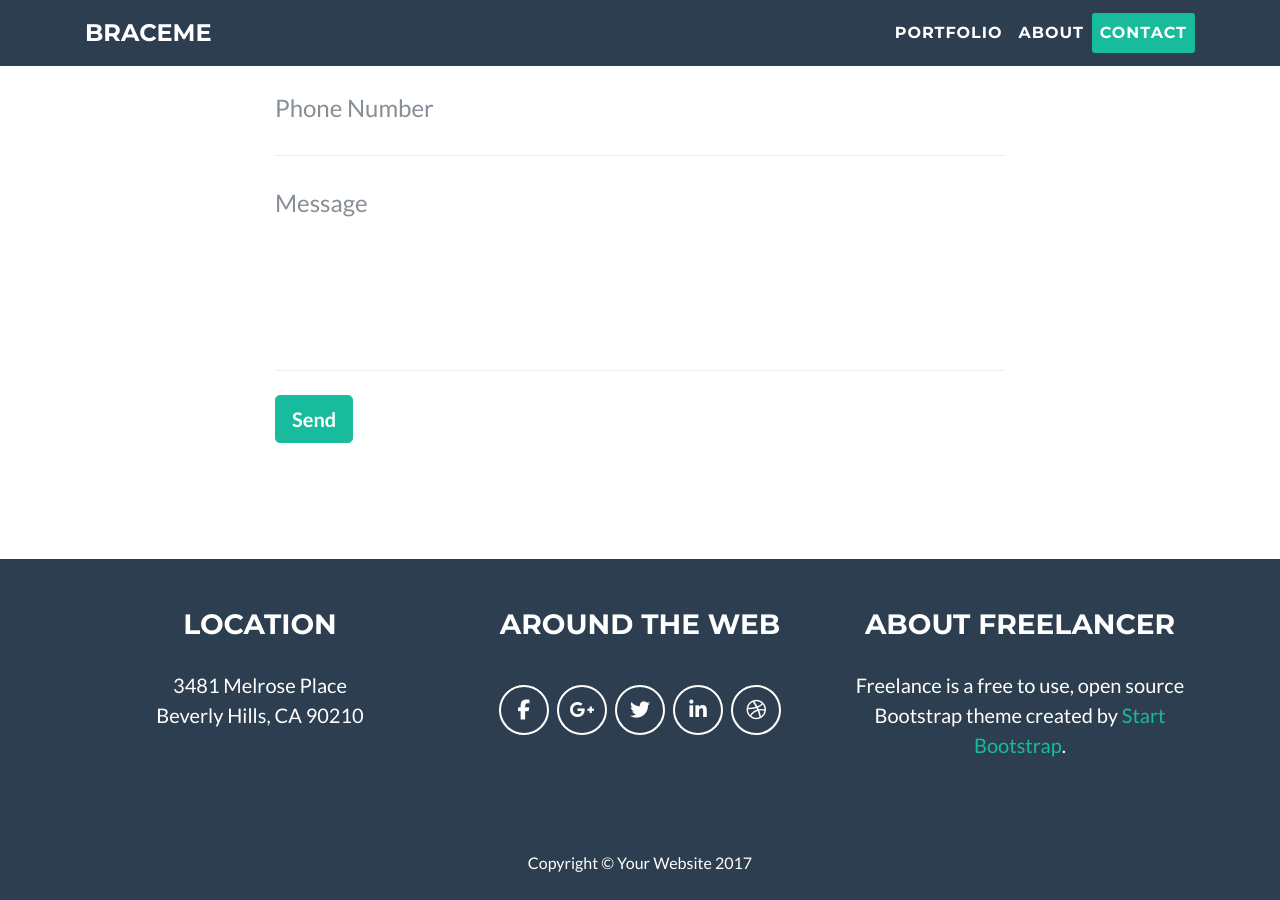
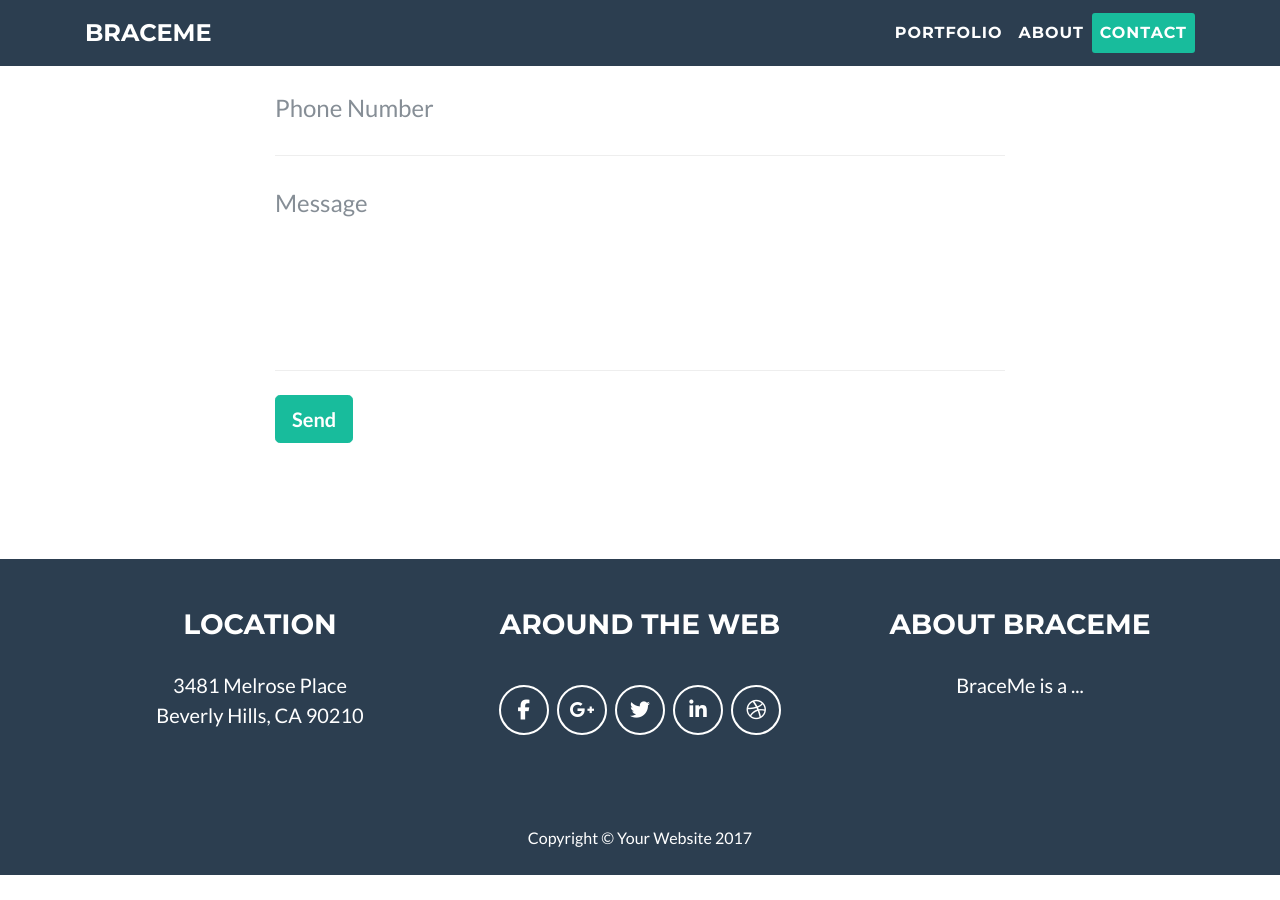
Before and after one commit to MatanAvneri/mla_yazamut, a Jekyll site: the page built from index.html, in a window 1280 px wide and 900 px high, scrolled down 2586 px. Built offline with Jekyll 4.4.1, drawn with Linux system fonts in a browser that asks for light colours; nearby versions of some CDN libraries; after the commit the page ends 3461 px from its top, so only the background shows below that.

Commit message:
add boostrap

```diff
--- a/_layouts/default.html
+++ b/_layouts/default.html
@@ -250,9 +250,8 @@
                     </ul>
                 </div>
                 <div class="footer-col col-md-4">
-                    <h3>About Freelancer</h3>
-                    <p>Freelance is a free to use, open source Bootstrap theme created by
-                        <a href="http://startbootstrap.com">Start Bootstrap</a>.</p>
+                    <h3>About Braceme</h3>
+                    <p>BraceMe is a ...</p>
                 </div>
             </div>
         </div>
```
